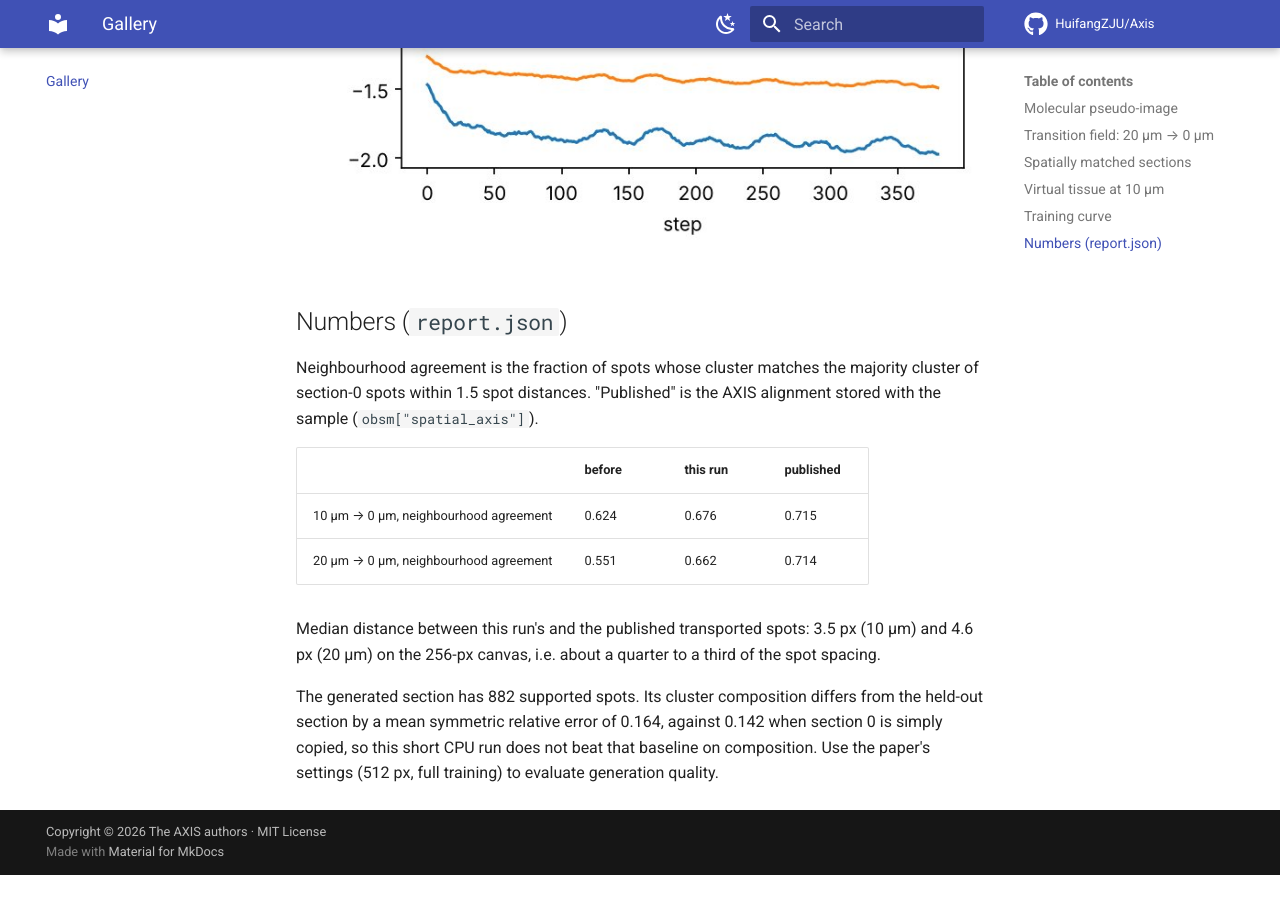
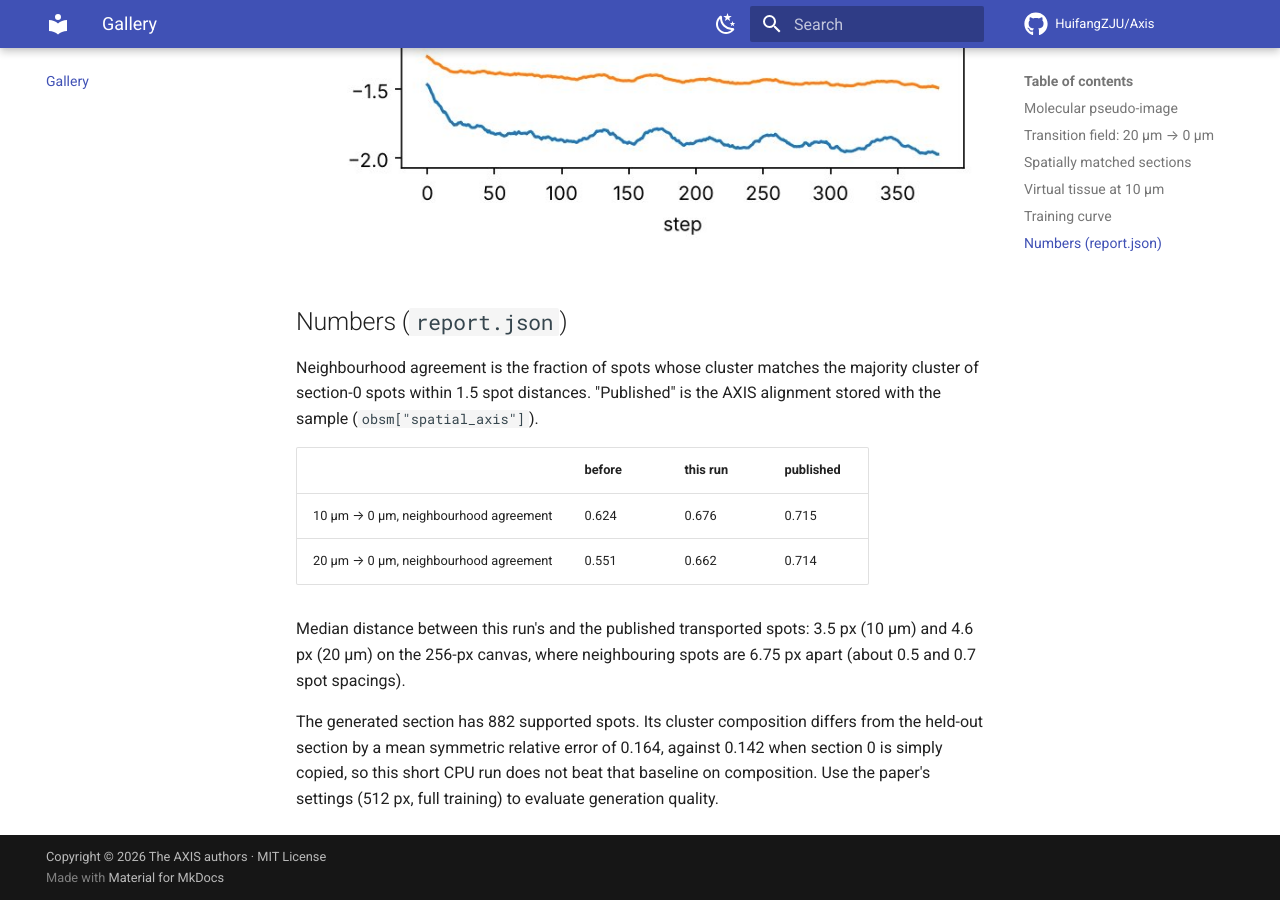
Before and after one commit to HuifangZJU/Axis, an MkDocs documentation site: the page built from docs/gallery.md, in a window 1280 px wide and 900 px high, scrolled down 2283 px. Built offline with MkDocs 1.6.1 and Material for MkDocs 9.7.7, drawn with Linux system fonts in a browser that asks for light colours; comment, search, counter and statistics services are not loaded; before the commit the page ends 3158 px from its top, so only the background shows below that.

Commit message:
Gallery: correct spot-spacing comparison
Neighbouring spots are 6.75 px apart on the 256-px canvas, so the 3.5/4.6 px
offsets from the published alignment are about 0.5/0.7 spot spacings.

Co-Authored-By: Claude Opus 5.5 <noreply@anthropic.com>
Claude-Session: https://claude.ai/code/session_01C6GeFzGzrUA8Am8cHa4gkL

```diff
--- a/docs/gallery.md
+++ b/docs/gallery.md
@@ -56,8 +56,8 @@ is the AXIS alignment stored with the sample (`obsm["spatial_axis"]`).
 | 20 µm → 0 µm, neighbourhood agreement | 0.551 | 0.662 | 0.714 |
 
 Median distance between this run's and the published transported spots:
-3.5 px (10 µm) and 4.6 px (20 µm) on the 256-px canvas, i.e. about a quarter
-to a third of the spot spacing.
+3.5 px (10 µm) and 4.6 px (20 µm) on the 256-px canvas, where neighbouring
+spots are 6.75 px apart (about 0.5 and 0.7 spot spacings).
 
 The generated section has 882 supported spots. Its cluster composition
 differs from the held-out section by a mean symmetric relative error of
```
